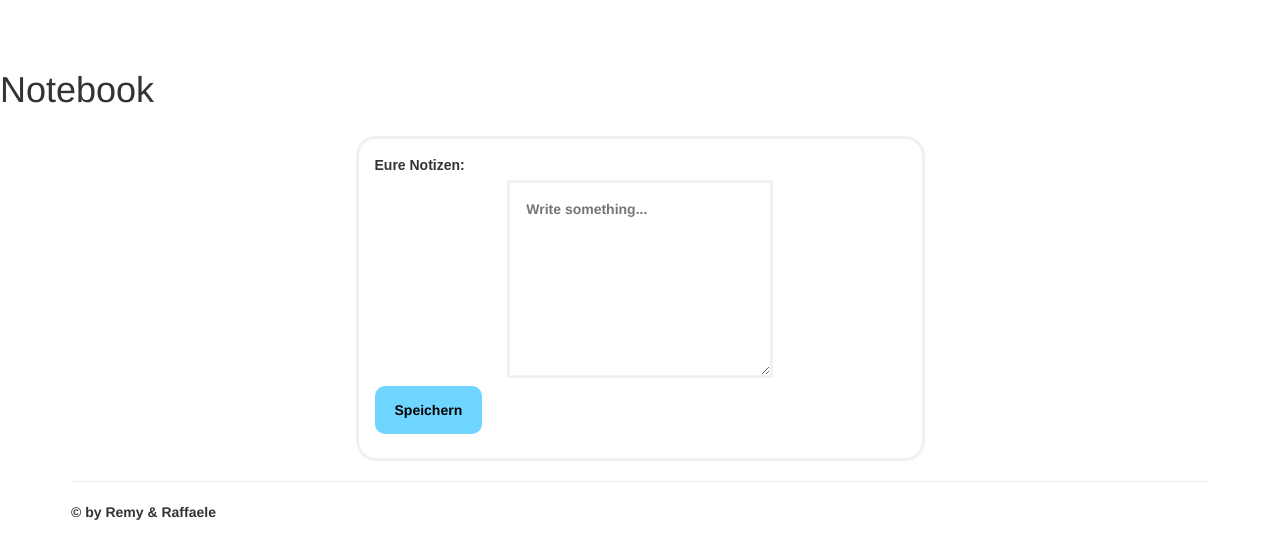
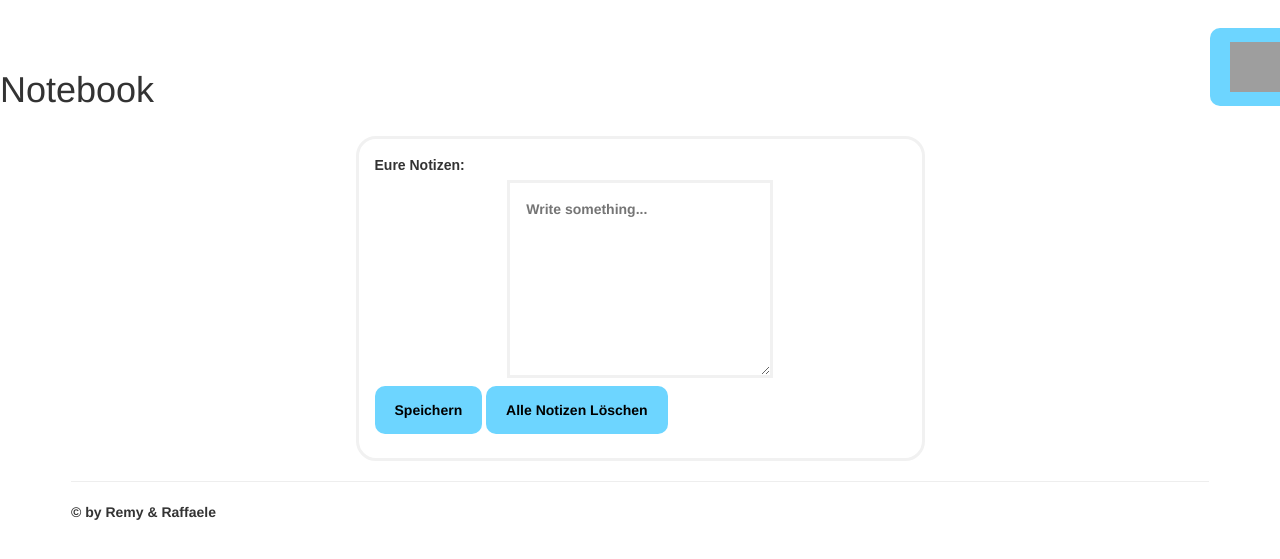
Before and after one commit to RemyStettler/notebook, a PHP site: template view/uebersicht.php in a window 1280 px wide. Shown: the top 559 px of the page. Run offline with PHP 8.4, Linux system fonts and the light colour scheme; the template is opened without the code that fills it: most values are stand-ins (such as "Sample title", 1, 10 or a date in 2020); some libraries are stand-ins or nearby versions; grey boxes are pictures that could not be loaded.

Commit message:
Logout gemacht, Notizen in Datenbank schreiben gemacht.

```diff
--- a/public/css/form.css
+++ b/public/css/form.css
@@ -49,6 +49,21 @@ button:hover {
     padding: 16px;
 }
 
+.topcorner{
+  margin-right: 20px;
+  margin-top: 20px;
+  position:absolute;
+  top:0;
+  right:0;
+  width: 50px;
+  height: 50px;
+}
+
+.topcorner img{
+  width: 50px;
+  height: 50px;
+}
+
 #notizfeld{
   margin: auto;
   padding: 16px;
--- a/view/default_index.php
+++ b/view/default_index.php
@@ -1,5 +1,5 @@
 <h2>Login</h2>
-<form action="user/anmelden" method="post">
+<form action="/user/anmelden" method="post">
 
 	<div id="logincontainer">
 		<label for="benutzername"><b>Benutzername</b></label>
--- a/view/uebersicht.php
+++ b/view/uebersicht.php
@@ -1,9 +1,15 @@
-<form action="uebersicht/speichern" method="post">
+<div class="topcorner">
+  <form action="/user/logout" method="post">
+    <button type="submit" name="button"><img src="/images/logout.png" alt=""></button>
+  </form>
+</div>
 
+<form action="/uebersicht/speichern" method="post">
   <div id="textfeld">
     <label for="text"><b>Eure Notizen:<b></label>
       <textarea id="notizfeld" name="text" rows="8" cols="80" placeholder="Write something..."></textarea>
 
       <button type="submit" name="Speichern">Speichern</button>
+      <button type="submit" name="Löschen">Alle Notizen Löschen</button>
   </div>
 </form>
```
Also changed, not shown: controller/UebersichtController.php (+10 -1 lines), controller/UserController.php (+7 -0 lines), lib/login-check.php (+13 -7 lines), repository/NotizRepository.php (added, +49 -0 lines).
